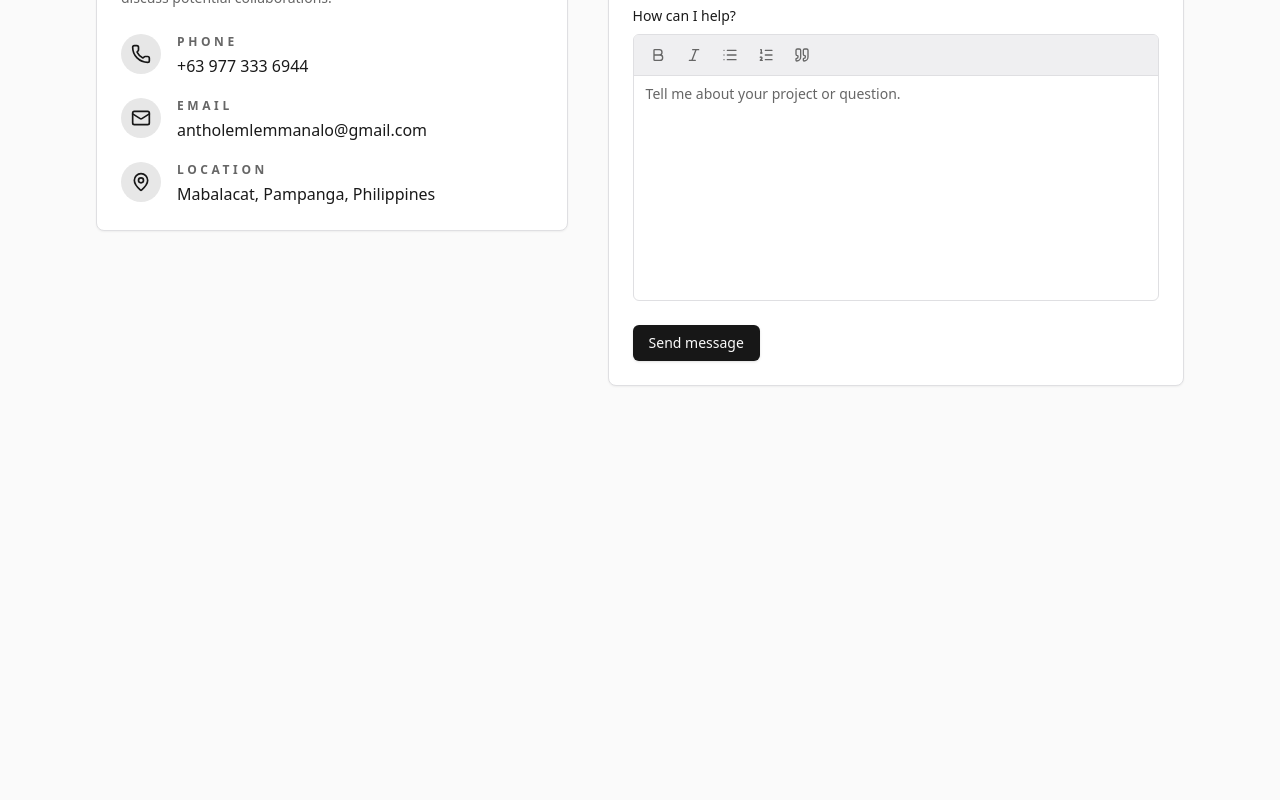
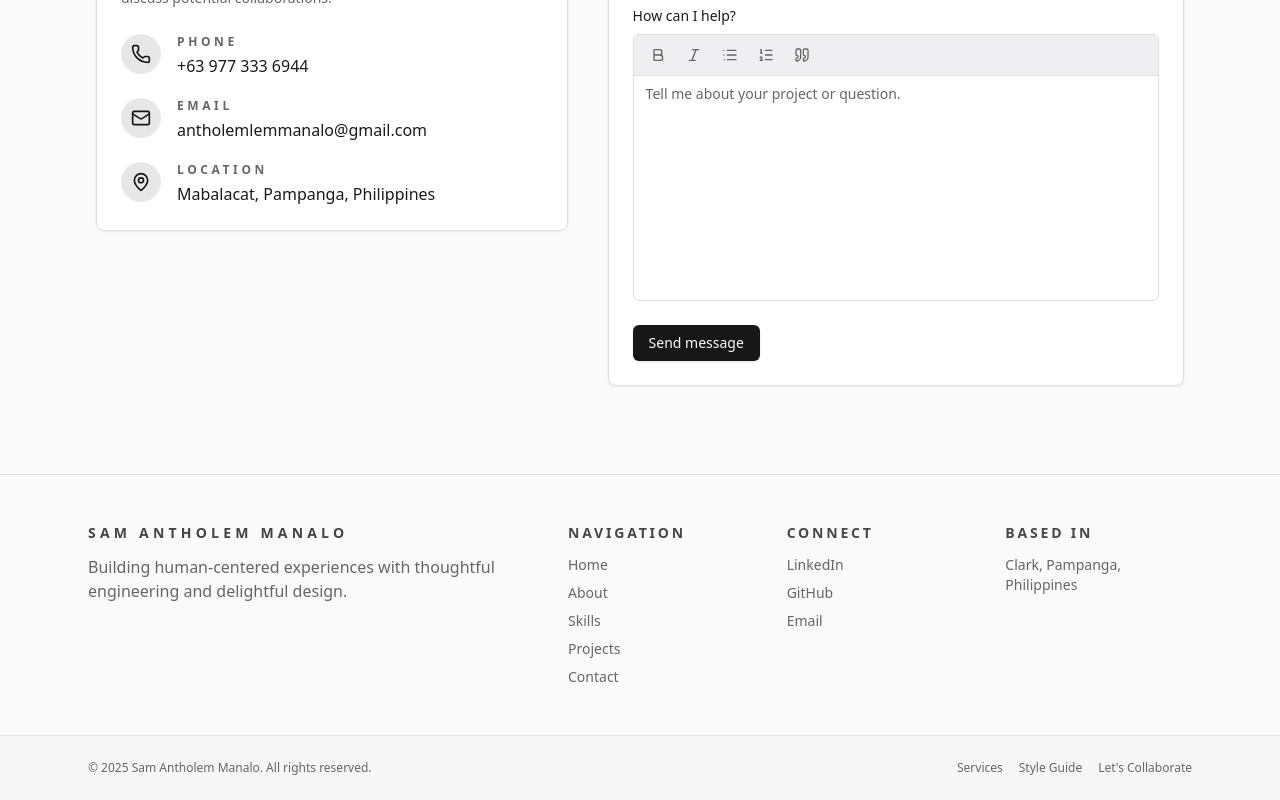
Before and after one commit to Antholem/web-portfolio, a Next.js app: page / in a window 1280 px wide. Shown: the part 4626-5426 px from the top of the page. Before the commit the page ends 5092 px from the top, so only its background shows below. Built offline with nearby package versions, Linux system fonts and the light colour scheme; no server answers.

Commit message:
Add footer component to portfolio

```diff
--- a/src/app/page.tsx
+++ b/src/app/page.tsx
@@ -4,6 +4,7 @@ import HeroSection from "@/components/hero-section";
 import ProjectsSection from "@/components/projects-section";
 import ServicesSection from "@/components/services-section";
 import SkillsSection from "@/components/skills-section";
+import Footer from "@/components/footer";
 
 export default function Home() {
   return (
@@ -14,6 +15,7 @@ export default function Home() {
       <ServicesSection />
       <ProjectsSection />
       <ContactSection />
+      <Footer />
     </main>
   );
 }
--- /dev/null
+++ b/src/components/footer.tsx
@@ -0,0 +1,96 @@
+import Link from "next/link";
+
+const footerLinks = [
+  {
+    title: "Navigation",
+    items: [
+      { label: "Home", href: "#home" },
+      { label: "About", href: "#about" },
+      { label: "Skills", href: "#skills" },
+      { label: "Projects", href: "#projects" },
+      { label: "Contact", href: "#contact" },
+    ],
+  },
+  {
+    title: "Connect",
+    items: [
+      {
+        label: "LinkedIn",
+        href: "https://www.linkedin.com/in/antholem",
+        external: true,
+      },
+      {
+        label: "GitHub",
+        href: "https://github.com/antholem",
+        external: true,
+      },
+      { label: "Email", href: "mailto:antholemlemmanalo@gmail.com" },
+    ],
+  },
+] as const;
+
+export default function Footer() {
+  const currentYear = new Date().getFullYear();
+
+  return (
+    <footer className="border-t border-border bg-background">
+      <div className="mx-auto flex w-full max-w-6xl flex-col gap-8 px-4 py-12 sm:px-6 md:flex-row md:justify-between">
+        <div className="max-w-md space-y-3">
+          <p className="text-sm font-semibold uppercase tracking-[0.3em] text-primary/80">
+            Sam Antholem Manalo
+          </p>
+          <p className="text-base text-muted-foreground">
+            Building human-centered experiences with thoughtful engineering and delightful design.
+          </p>
+        </div>
+        <div className="grid flex-1 grid-cols-1 gap-8 sm:grid-cols-2 md:grid-cols-3">
+          {footerLinks.map((group) => (
+            <div key={group.title} className="space-y-3">
+              <p className="text-sm font-semibold uppercase tracking-[0.2em] text-foreground/80">
+                {group.title}
+              </p>
+              <ul className="space-y-2 text-sm text-muted-foreground">
+                {group.items.map((item) => (
+                  <li key={item.label}>
+                    <Link
+                      href={item.href}
+                      className="transition hover:text-primary"
+                      target={item.external ? "_blank" : undefined}
+                      rel={item.external ? "noreferrer noopener" : undefined}
+                    >
+                      {item.label}
+                    </Link>
+                  </li>
+                ))}
+              </ul>
+            </div>
+          ))}
+          <div className="space-y-3">
+            <p className="text-sm font-semibold uppercase tracking-[0.2em] text-foreground/80">
+              Based In
+            </p>
+            <p className="text-sm text-muted-foreground">
+              Clark, Pampanga, Philippines
+            </p>
+          </div>
+        </div>
+      </div>
+      <div className="border-t border-border/60 bg-muted/30">
+        <div className="mx-auto flex w-full max-w-6xl flex-col gap-4 px-4 py-6 text-xs text-muted-foreground sm:flex-row sm:items-center sm:justify-between sm:px-6">
+          <p>© {currentYear} Sam Antholem Manalo. All rights reserved.</p>
+          <div className="flex flex-wrap gap-x-4 gap-y-2">
+            <Link href="#services" className="transition hover:text-primary">
+              Services
+            </Link>
+            <Link href="/" className="transition hover:text-primary">
+              Style Guide
+            </Link>
+            <Link href="#contact" className="transition hover:text-primary">
+              Let&apos;s Collaborate
+            </Link>
+          </div>
+        </div>
+      </div>
+    </footer>
+  );
+}
```
